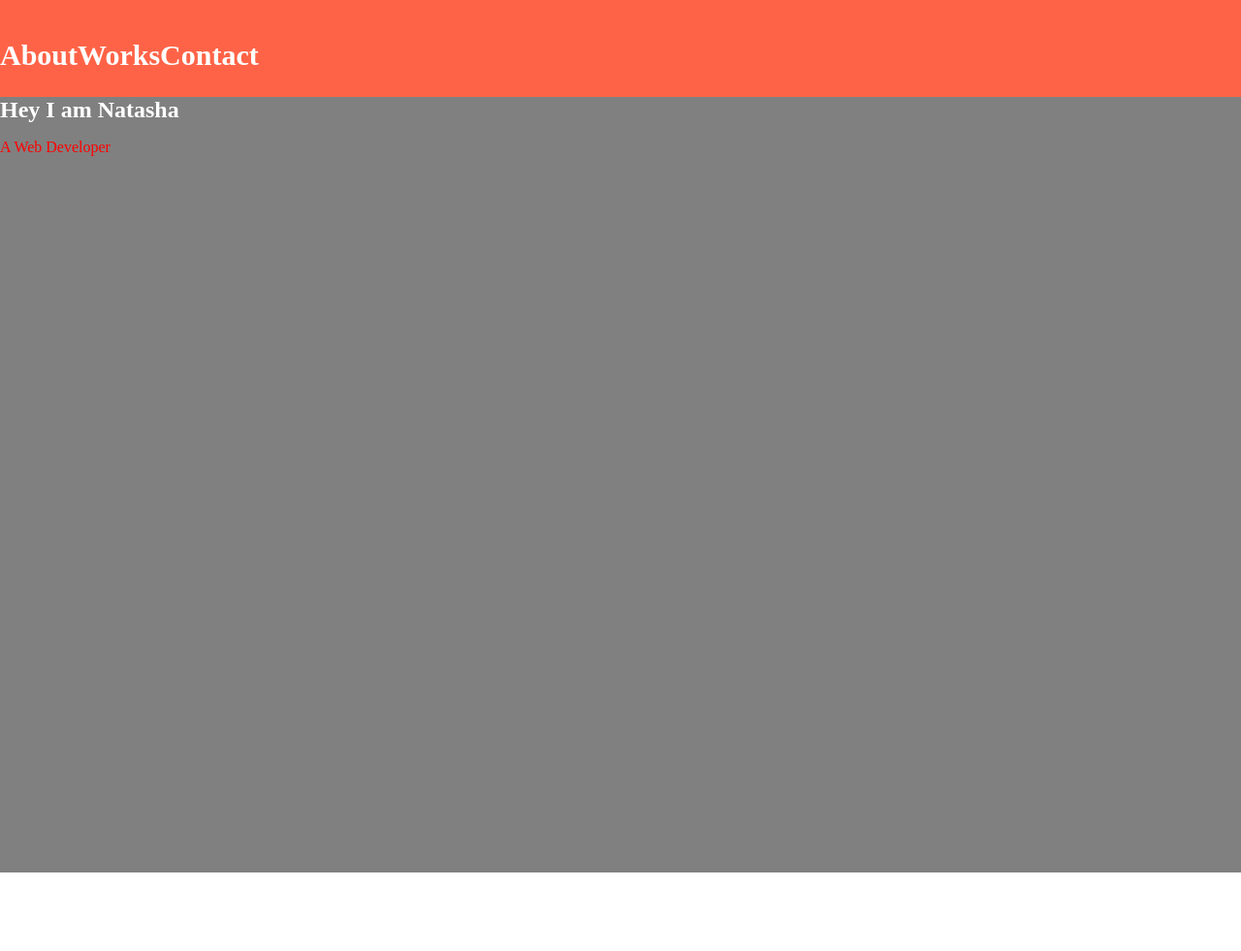
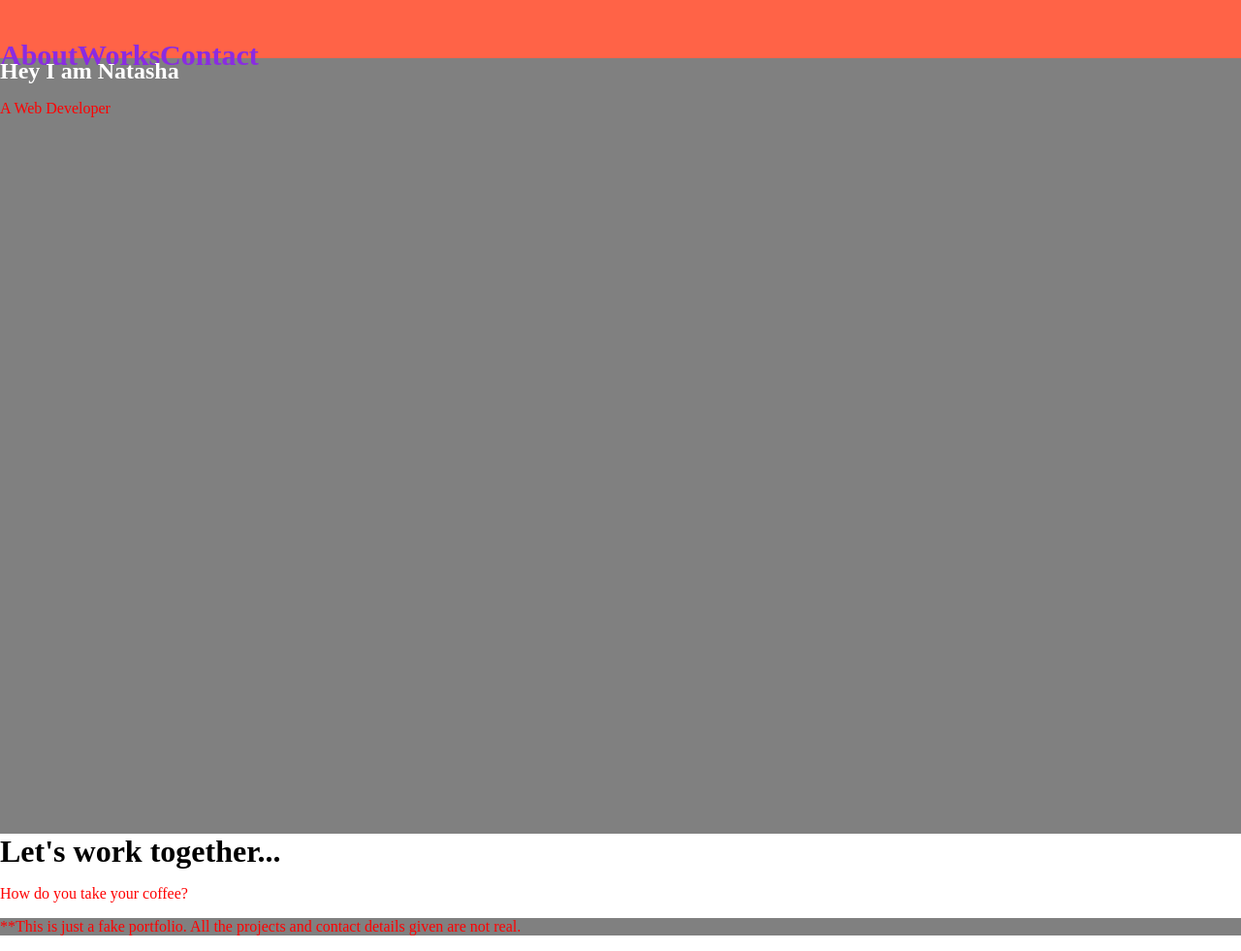
Before and after one commit to BashirSidi/microverse_project, a plain HTML site: page index.html in a window 1280 px wide. Shown: the whole page at 97% size. Before the commit the page ends 900 px from the top, so only its background shows below. Drawn offline with Linux system fonts and the light colour scheme.

Commit message:
added style file and makes some changes

```diff
--- a/index.html
+++ b/index.html
@@ -5,6 +5,7 @@
   <meta http-equiv="X-UA-Compatible" content="IE=edge">
   <meta name="viewport" content="width=device-width, initial-scale=1.0">
   <title>Portfolio</title>
+  <link rel="stylesheet" href="style.css">
   <style>
     body{
       margin: 0px;
@@ -14,21 +15,13 @@
       color: white;
       background: grey;
     }
-    p{
-      color: red;
-    }
-    nav{
-      display: flex;
-      color: color;
-      background-color: tomato;
-      height: 60px;
-      padding-top: 40px;
-    }
+
+
     h1{
       margin: 0px;
     }
     a{
-      color: white;
+      color:blueviolet;
       text-decoration: none;
       font-weight: 600;
       font-size: 30px;
@@ -52,8 +45,13 @@
       <a href=""></a>
     </section>
 
-    <footer>
+    <footer id="lower">
+      <h1>Let's work together...</h1>
+      <p>How do you take your coffee?</p>
+    </footer>
 
-    </footer>
+    <div>
+      <p>**This is just a fake portfolio. All the projects and contact details given are not real.</p>
+    </div>
 </body>
 </html>
--- /dev/null
+++ b/style.css
@@ -0,0 +1,33 @@
+*{
+    box-sizing: border-box;
+   }
+
+   p{
+       color: red;
+     }
+
+   body{
+       margin: 0px;
+     }
+
+   div{
+       background-color:grey;
+   }
+
+    #lower{
+      color:black
+   }
+
+   @media only screen and (max-width: 600px) {
+       footer {
+         font-size: 30px;
+       }
+     }
+
+   nav{
+       display: flex;
+       color: color;
+       background-color: tomato;
+       height: 60px;
+       padding-top: 40px;
+     }
```
